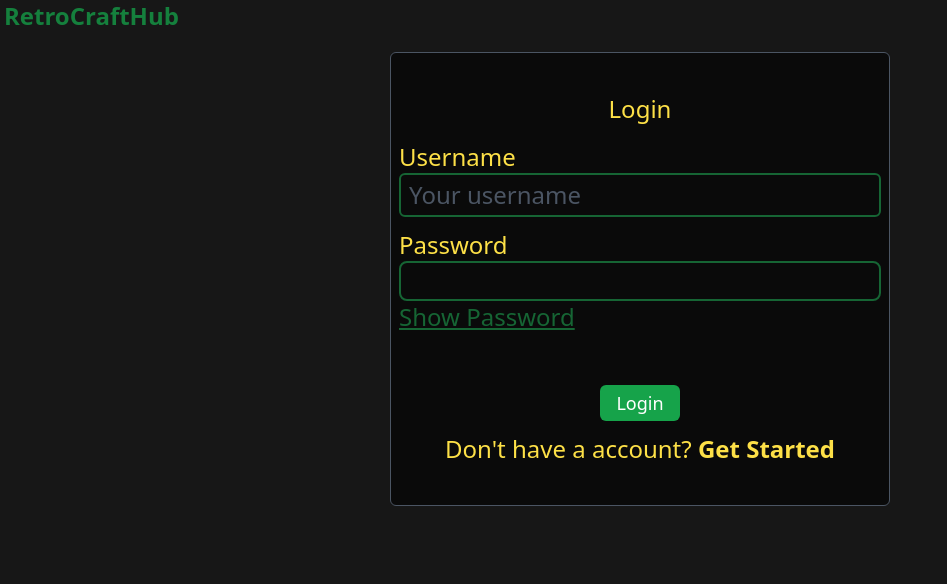
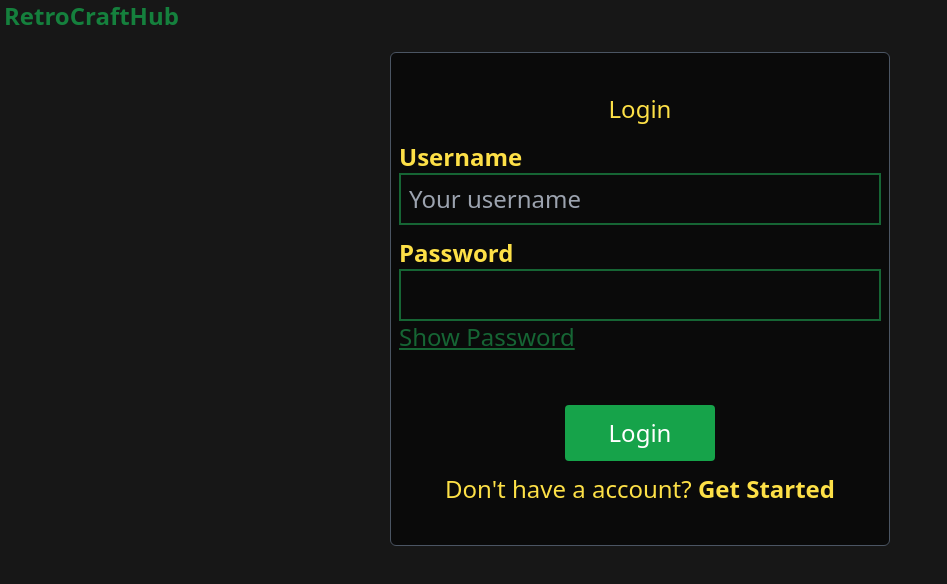
Before and after one commit to saksham2026/Client, a React (Vite) app: page /login in a window 1280 px wide. Shown: the top 584 px of the page, without its empty margins (0-947 px from the left). Built offline with nearby package versions, Linux system fonts and the light colour scheme.

Commit message:
changes in styling of login and entry pages.

```diff
--- a/src/Pages/General/EntryPage.jsx
+++ b/src/Pages/General/EntryPage.jsx
@@ -9,7 +9,7 @@ function EntryPage() {
       <Navbar />
       <div
         id="hero-section"
-        className="font-bold flex items-center flex-col gap-2 sm:gap-4 font-mono sm:text-5xl"
+        className="font-bold flex items-center flex-col gap-2 sm:gap-4 font-mono sm:text-2xl"
       >
         <h1>Welcome to RetroCraftHub</h1>
         <h1>Connect with Producers</h1>
--- a/src/Pages/General/LoginPage.jsx
+++ b/src/Pages/General/LoginPage.jsx
@@ -59,8 +59,9 @@ function LoginPage() {
               type="username"
               required={true}
               placeholder="Your username"
-              inputClass="px-2 py-1 text-md outline-none border-green-800 border-2 rounded-md bg-transparent placeholder-gray-600"
+              inputClass="bg-transparent border-green-800 border-2 outline-none text-2xl px-2 py-2 sm:w-full"
               divClass="flex flex-col w-full"
+              labelClass="font-bold text-2xl"
             />
 
             <Input
@@ -69,13 +70,14 @@ function LoginPage() {
               name="password"
               id="password"
               required={true}
-              inputClass="bg-transparent border-green-800 border-2 outline-none text-xl px-2 py-1 sm:w-full rounded-lg"
+              inputClass="bg-transparent border-green-800 border-2 outline-none text-2xl px-2 py-2 sm:w-full"
               divClass="flex flex-col w-full"
+              labelClass="font-bold text-2xl"
             />
             <Buttun
               text="Login"
               type="Submit"
-              className="mt-10 outline-none bg-green-600 text-white text-lg px-4 py-1 rounded-md active:bg-green-800"
+              className="mt-10 outline-none bg-green-600 text-white text-2xl rounded w-[150px] p-3"
             />
             <p>
               Don't have a account?{" "}
```
